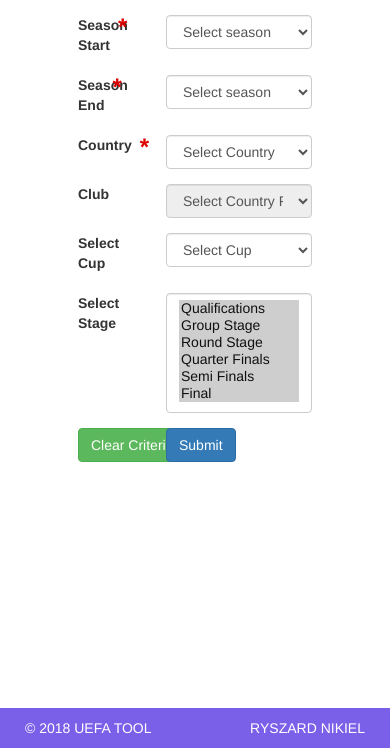
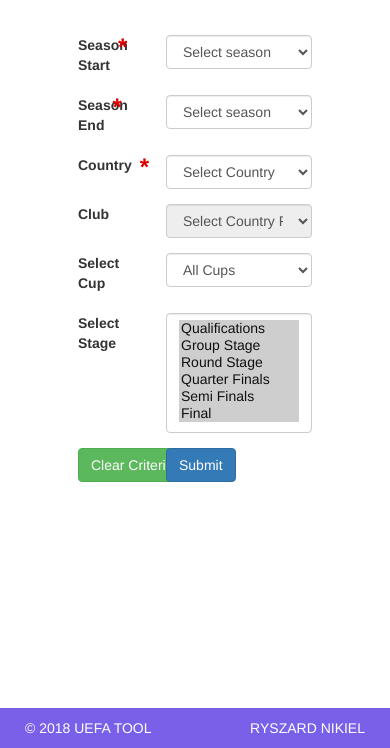
Before and after one commit to Supergator/UEFA-tool, a Django app: page / in a window 390 px wide. Shown: the part 96-844 px from the top of the page. Run offline with Django 3.2, Linux system fonts and the light colour scheme; some libraries are stand-ins or nearby versions.

Commit message:
mobile ver check

```diff
--- a/mysite/templates/mysite/home.html
+++ b/mysite/templates/mysite/home.html
@@ -13,13 +13,14 @@
         <link rel="stylesheet" type="text/css" href="/static/css/UEFAtool.css">
         <link rel="stylesheet" type="text/css" href="/static/css/bootstrap.min.css">
         <link rel="shortcut icon" type="image/png" href="{{STATIC_URL}}/favicon.ico"/>
+        <meta name="viewport" content="width=device-width, initial-scale=1.0">
     </head>
 
     <body>
 
 
       {% include "mysite/header.html" %}
-
+<dic class="container">
       <form id="CriteriaForm">
         <div class="form-group row">
         </div>
@@ -251,7 +252,7 @@
           <label for="colFormLabelLg" class="col-sm-3 col-form-label col-form-label-lg col-xs-4">Select Cup</label>
           <div class="col-sm-6 col-xs-8">
             <select class="custom-select form-control" id="CupBtn">
-              <option selected value="0">Select Cup</option>
+              <option selected value="0">All Cups</option>
               <option value="CHAMPIONS CUP">CHAMPIONS CUP</option>
               <option value="CHAMPIONS LEAGUE">CHAMPIONS LEAGUE</option>
               <option value="CUP WINNERS CUP">CUP WINNERS CUP</option>
@@ -283,7 +284,7 @@
           </div>
         </div>
       </form>
-
+</div>
 
 
 
--- a/mysite/templates/mysite/map.html
+++ b/mysite/templates/mysite/map.html
@@ -12,6 +12,7 @@
 -->
         <link rel="stylesheet" type="text/css" href="/static/css/UEFAtool.css">
         <link rel="stylesheet" type="text/css" href="/static/css/bootstrap.min.css">
+        <meta name="viewport" content="width=device-width, initial-scale=1.0">
 
         <!-- Demo scripts -->
 <!--
--- a/mysite/templates/mysite/matches_list.html
+++ b/mysite/templates/mysite/matches_list.html
@@ -13,6 +13,7 @@
         <link rel="stylesheet" type="text/css" href="/static/css/bootstrap.min.css">
         <link rel="stylesheet" href="/static/build/datatables.net-responsive-bs/css/responsive.bootstrap.min.css" >
         <link rel="stylesheet" type="text/css" href="/static/css/UEFAtool.css">
+        <meta name="viewport" content="width=device-width, initial-scale=1.0">
 
     </head>
 
```
